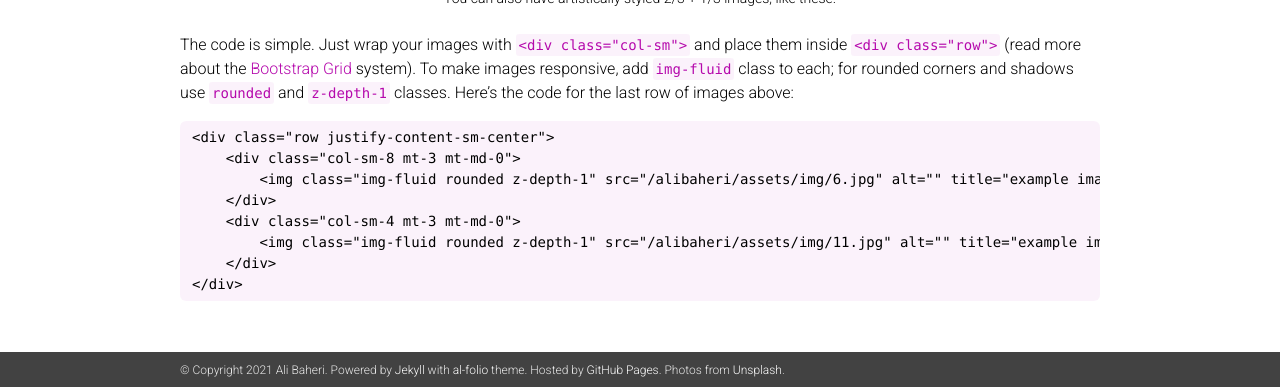
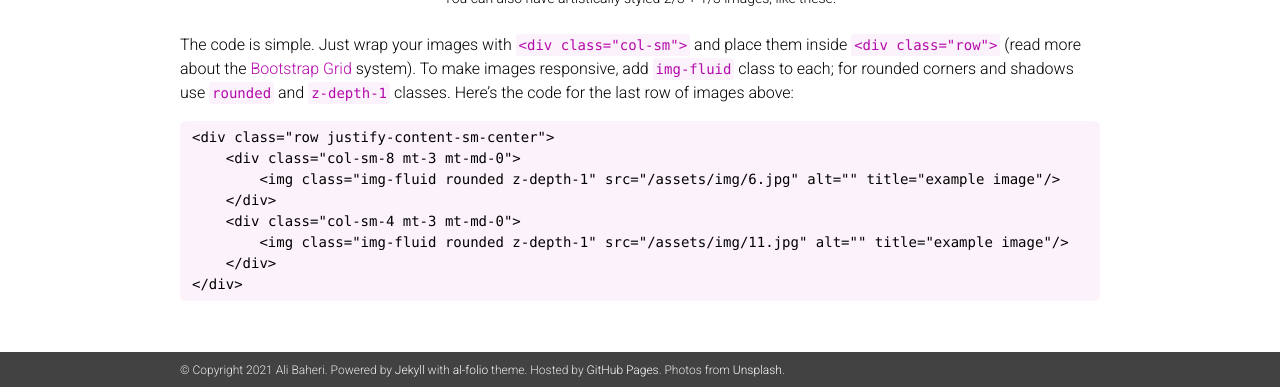
Before and after one commit to AliBaheri/alibaheri, a Jekyll site: the page built from _projects/6_project.markdown, in a window 1280 px wide and 900 px high, scrolled down 1121 px, cut to the strip 513-900 px from the top of the window. Built offline with Jekyll 4.4.1, drawn with Linux system fonts in a browser that asks for light colours; nearby versions of some CDN libraries; comment, search, counter and statistics services are not loaded; a style sheet for code colours, icons or effects is not loaded.

Commit message:
Update _config.yml

```diff
--- a/_config.yml
+++ b/_config.yml
@@ -15,7 +15,7 @@ footer_text: >
 
 icon: 🚀 # the emoji used as the favicon
 url:  # the base hostname & protocol for your site
-baseurl: /alibaheri  # the subpath of your site, e.g. /blog/
+baseurl: ""  # the subpath of your site, e.g. /blog/
 last_updated: false # set to true if you want to display last updated in the footer
 impressum_path:  # set to path to include impressum link in the footer, use the same path as permalink in a page, helps to conform with EU GDPR
 
```
